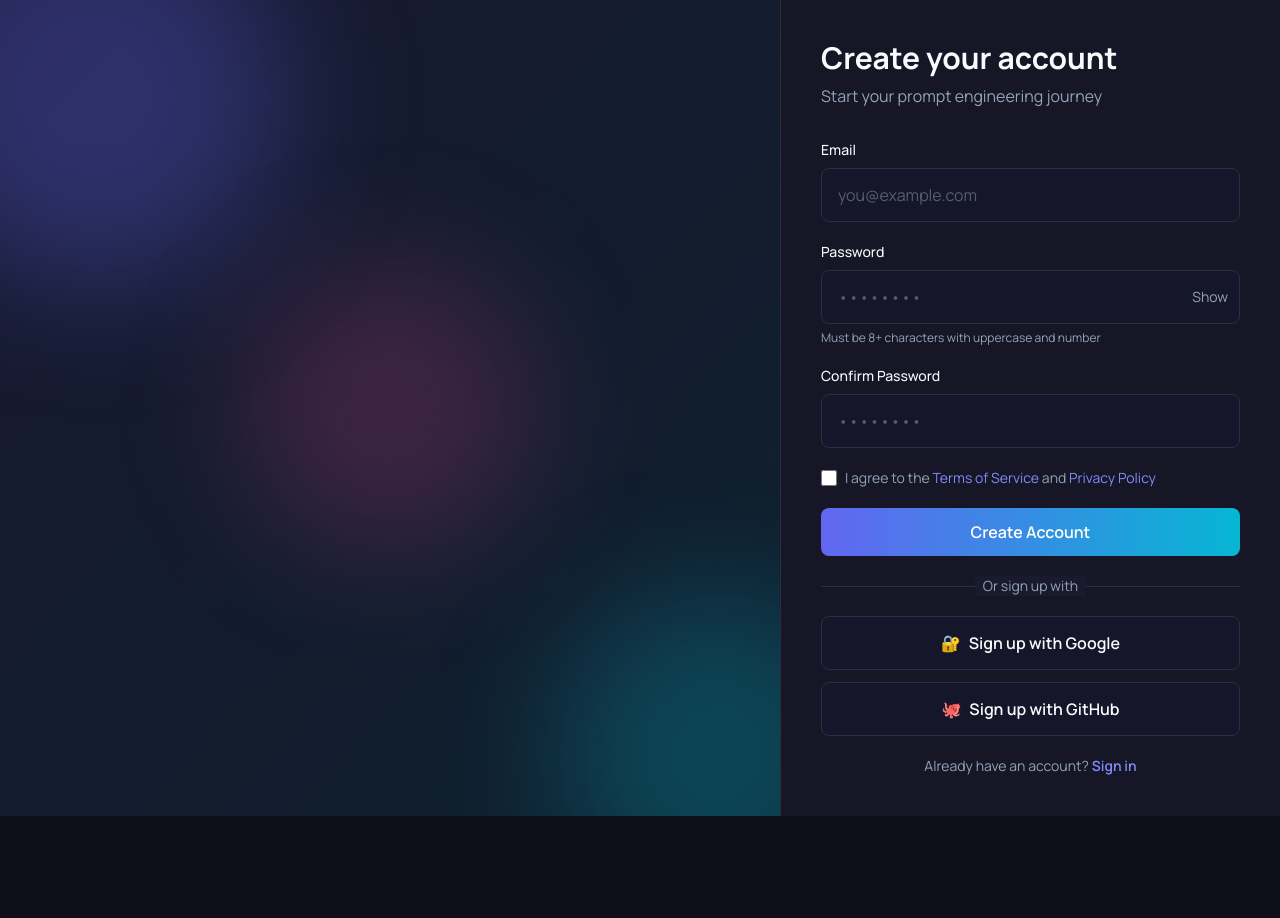
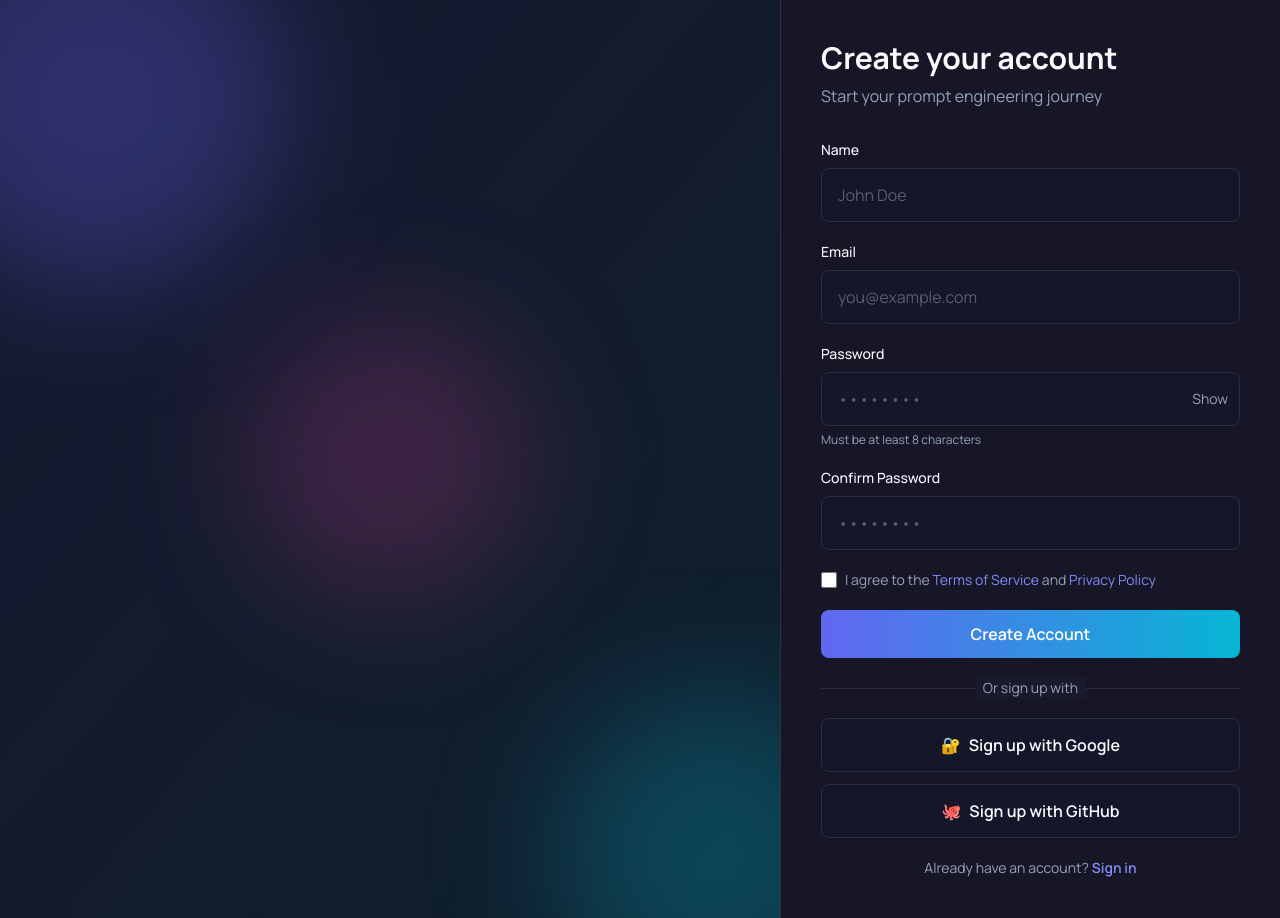
Before and after one commit to SAHIL9581/promptforge-ai, a React (Vite) app in the folder frontend/: page /signup in a window 1280 px wide. Before the commit the page ends 816 px from the top, so only its background shows below. Built offline with nearby package versions, Linux system fonts and the light colour scheme; no server answers.

Commit message:
Fix Signup.jsx with better email validation

```diff
--- a/frontend/src/pages/Signup.jsx
+++ b/frontend/src/pages/Signup.jsx
@@ -4,12 +4,13 @@ import Button from '../components/Button';
 import Toast from '../components/Toast';
 import { useAuth } from '../context/AuthContext';
 
-const emailRegex = /^[^\s@]+@[^\s@]+\.[^\s@]+$/;
+// ✅ Better email validation that accepts gmail.com
+const emailRegex = /^[a-zA-Z0-9._%+-]+@[a-zA-Z0-9.-]+\.[a-zA-Z]{2,}$/;
 
 export default function Signup() {
         const navigate = useNavigate();
         const { signup } = useAuth();
-        const [formData, setFormData] = useState({ email: '', password: '', confirmPassword: '' });
+        const [formData, setFormData] = useState({ name: '', email: '', password: '', confirmPassword: '' });
         const [errors, setErrors] = useState({});
         const [showPassword, setShowPassword] = useState(false);
         const [isLoading, setIsLoading] = useState(false);
@@ -23,16 +24,16 @@ export default function Signup() {
 
         const validate = () => {
                 const newErrors = {};
-                if (!formData.email) newErrors.email = 'Email is required';
-                else if (!emailRegex.test(formData.email)) newErrors.email = 'Enter a valid email';
+
+                if (!formData.name.trim()) newErrors.name = 'Name is required';
+                else if (formData.name.trim().length < 2) newErrors.name = 'Name must be at least 2 characters';
+
+                if (!formData.email.trim()) newErrors.email = 'Email is required';
+                else if (!emailRegex.test(formData.email.trim())) newErrors.email = 'Enter a valid email address';
 
                 if (!formData.password) newErrors.password = 'Password is required';
                 else if (formData.password.length < 8)
                         newErrors.password = 'Password must be at least 8 characters';
-                else if (!/[A-Z]/.test(formData.password))
-                        newErrors.password = 'Password must contain at least one uppercase letter';
-                else if (!/[0-9]/.test(formData.password))
-                        newErrors.password = 'Password must contain at least one number';
 
                 if (!formData.confirmPassword) newErrors.confirmPassword = 'Please confirm your password';
                 else if (formData.password !== formData.confirmPassword)
@@ -48,30 +49,40 @@ export default function Signup() {
 
                 setIsLoading(true);
                 try {
-                        await signup(formData.email, formData.password);
+                        // ✅ Trim and pass to signup
+                        const response = await signup(
+                                formData.name.trim(),
+                                formData.email.trim(),
+                                formData.password
+                        );
+
+                        console.log('Signup successful:', response);
                         setToast({ message: 'Account created successfully! 🎉', type: 'success', visible: true });
+
+                        // Store token if returned
+                        if (response.access_token) {
+                                localStorage.setItem('token', response.access_token);
+                        }
+
                         setTimeout(() => navigate('/dashboard'), 800);
                 } catch (err) {
                         console.error('Signup error:', err);
+                        console.log('Error response:', err.response?.data);
 
-                        // ✅ Handle validation errors properly
                         let errorMessage = 'Signup failed. Please try again.';
 
                         if (err.response?.data?.detail) {
                                 const detail = err.response.data.detail;
 
-                                // If it's an array of validation errors
                                 if (Array.isArray(detail)) {
                                         errorMessage = detail.map(error => {
                                                 if (typeof error === 'object' && error.msg) {
                                                         return error.msg;
                                                 }
                                                 return String(error);
-                                        }).join(', ');
+                                        }).join('. ');
                                 } else if (typeof detail === 'string') {
                                         errorMessage = detail;
-                                } else {
-                                        errorMessage = JSON.stringify(detail);
                                 }
                         }
 
@@ -153,6 +164,20 @@ export default function Signup() {
 
                                         <form className="space-y-5" onSubmit={handleSubmit}>
                                                 <div>
+                                                        <label className="block text-sm font-medium mb-2">Name</label>
+                                                        <input
+                                                                type="text"
+                                                                name="name"
+                                                                className="input-field"
+                                                                placeholder="John Doe"
+                                                                value={formData.name}
+                                                                onChange={handleChange}
+                                                                disabled={isLoading}
+                                                        />
+                                                        {errors.name && <p className="mt-1.5 text-sm text-danger">{errors.name}</p>}
+                                                </div>
+
+                                                <div>
                                                         <label className="block text-sm font-medium mb-2">Email</label>
                                                         <input
                                                                 type="email"
@@ -189,7 +214,7 @@ export default function Signup() {
                                                         </div>
                                                         {errors.password && <p className="mt-1.5 text-sm text-danger">{errors.password}</p>}
                                                         <p className="mt-1.5 text-xs text-text-secondary">
-                                                                Must be 8+ characters with uppercase and number
+                                                                Must be at least 8 characters
                                                         </p>
                                                 </div>
 
```
